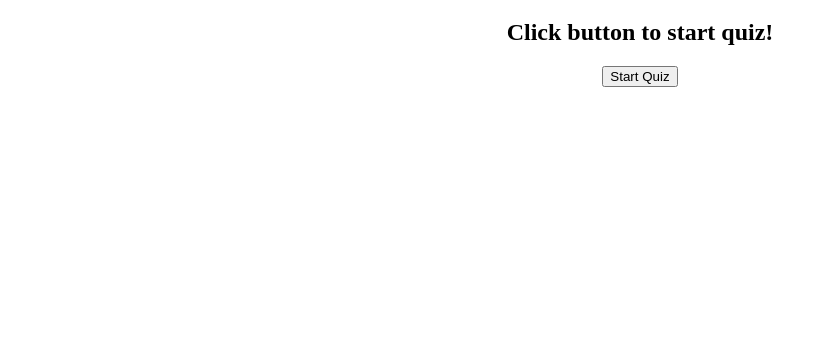
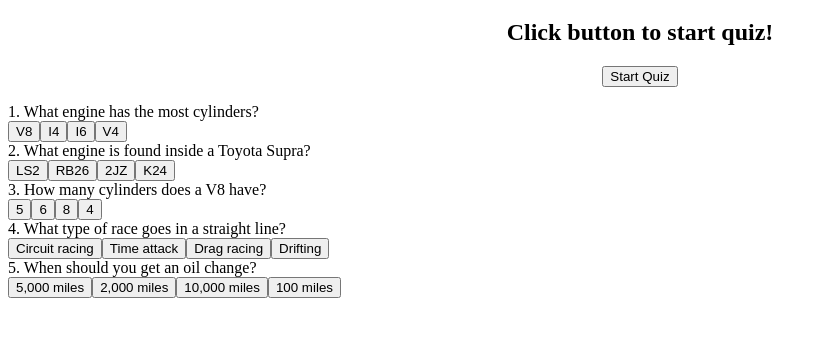
Before and after one commit to jalmo1/Timed-quiz, a plain HTML site: page index.html in a window 1280 px wide. Shown: the part 61-398 px from the top of the page, without its empty margins (0-827 px from the left). Drawn offline with Linux system fonts and the light colour scheme.

Commit message:
questions/answers displayed on page

```diff
--- a/assets/js/quiz.js
+++ b/assets/js/quiz.js
@@ -26,3 +26,58 @@ var questions = [
   },
 ];
 console.log(questions);
+
+var i = 0;
+
+var startBtn = document.getElementById("startQuiz");
+function output() {
+  var body = document.body;
+  var bodyEl = document.createElement("div");
+  //for (i; i < questions.length; i++)
+  bodyEl.textContent = questions[i].question;
+  body.appendChild(bodyEl);
+  for (var j = 0; j < questions[0].choices.length; j++) {
+    var bodyEl = document.createElement("button");
+    bodyEl.setAttribute("class", j);
+    bodyEl.textContent = questions[i].choices[j] + "\n";
+    body.appendChild(bodyEl);
+  }
+  i++;
+  console.log(
+    questions,
+    questions[2],
+    questions[2].question,
+    questions[2].choices[2]
+  );
+}
+/*function outputA() {
+  var body = document.body;
+
+  for (var j = 0; j < questions[0].choices.length; j++) {
+    var bodyEl = document.createElement("button");
+    bodyEl.setAttribute("class", j);
+    bodyEl.textContent = questions[i].choices[j] + "\n";
+    body.appendChild(bodyEl);
+  }
+  console.log(
+    questions,
+    questions[2],
+    questions[2].question,
+    questions[2].choices[2]
+  );
+  i++;
+}*/
+
+startBtn.onclick = output;
+//startBtn.onclick = outputA;
+
+for (var k = 0; k < questions.length; k++) output();
+//outputA();
+//output();
+//outputA();
+//output();
+//outputA();
+//output();
+//outputA();
+//o//utput();
+//outputA();
--- a/index.html
+++ b/index.html
@@ -15,7 +15,7 @@
         <h2>Click button to start quiz!</h2>
         <button id="startQuiz">Start Quiz</button>
       </div>
-      <div class="question"></div>
+      <div id="questions" class="questions"></div>
       <ul class="choices"></ul>
     </main>
     <script src="./assets/js/quiz.js"></script>
```
